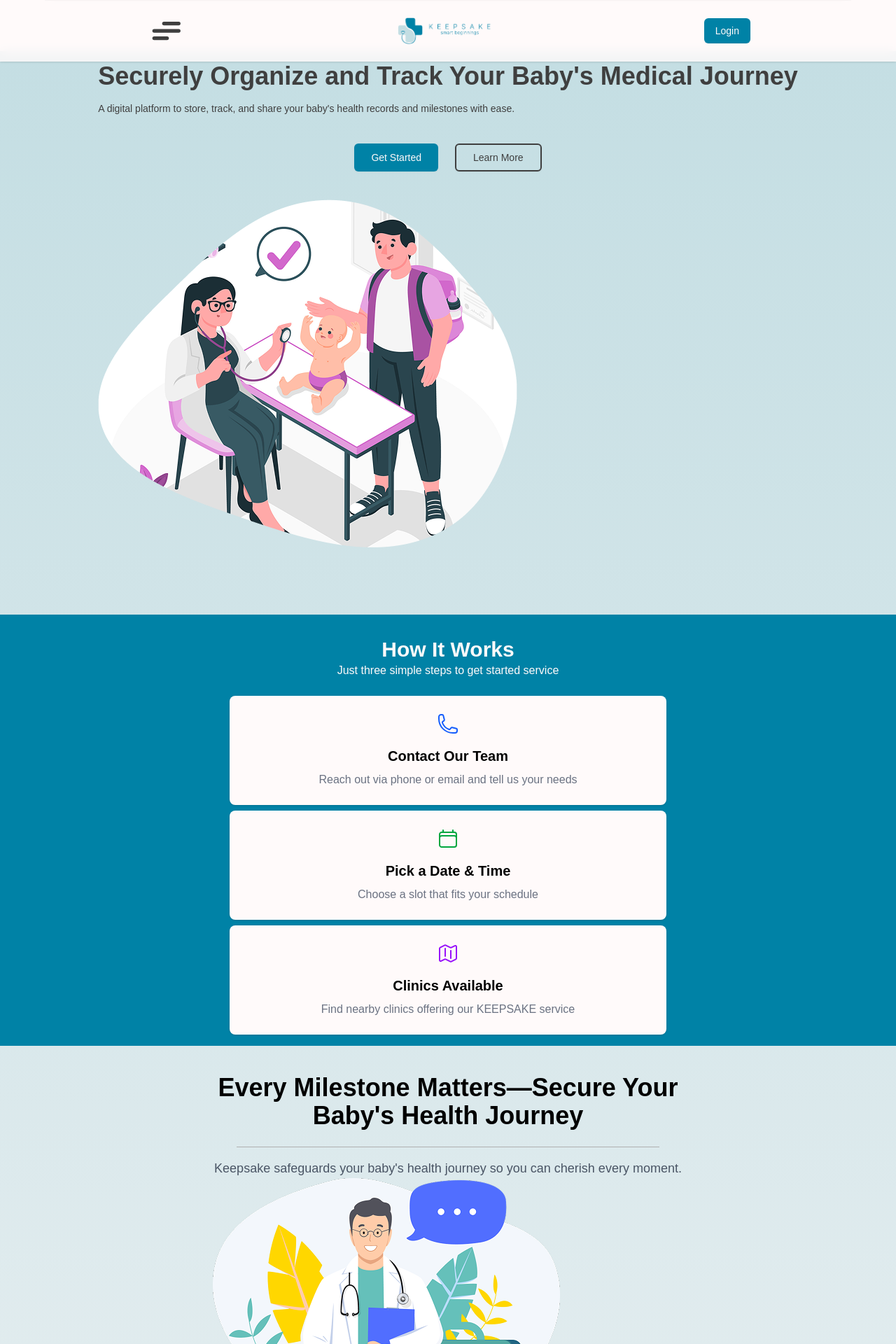
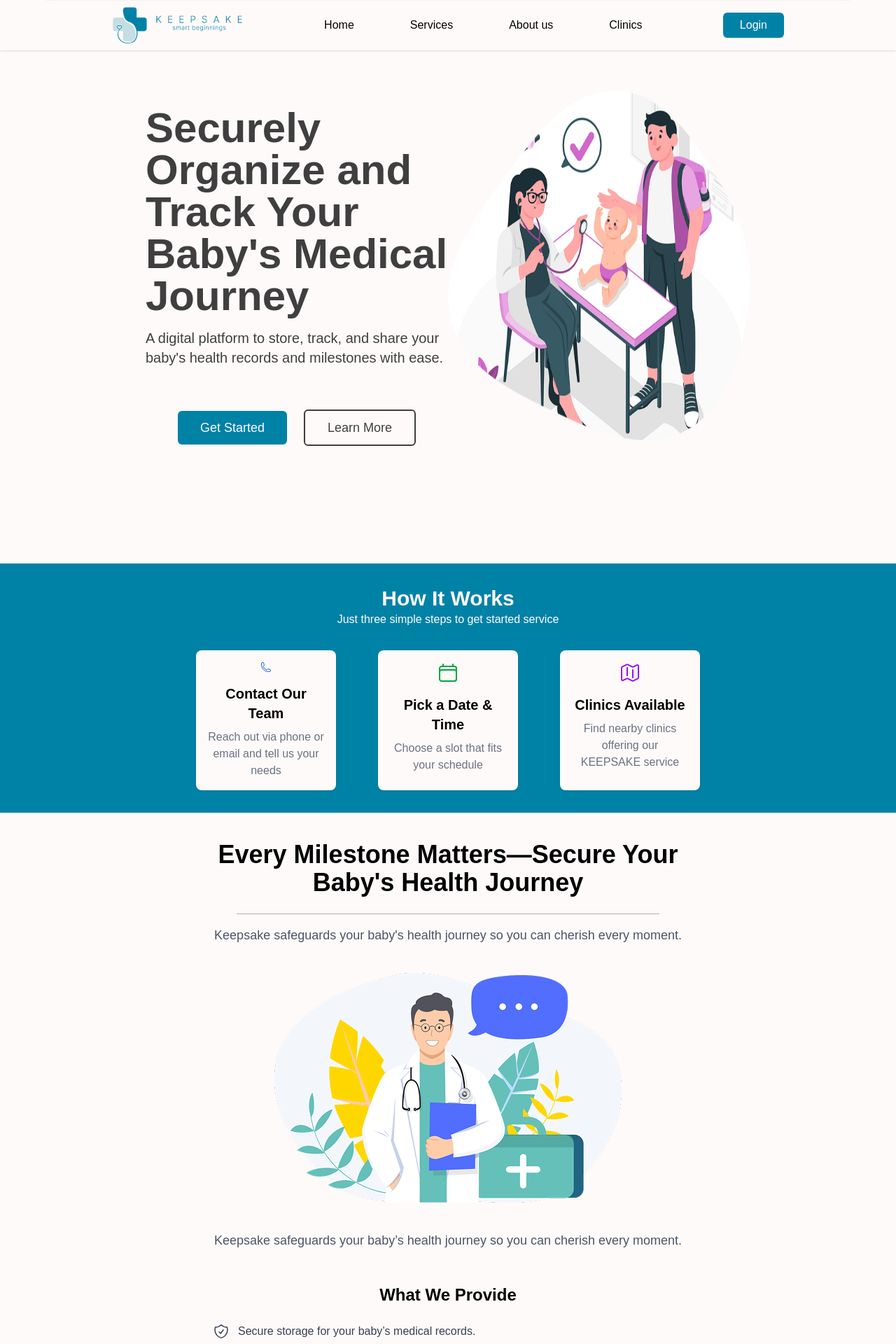
Before and after one commit to Znarfieeee/KEEPSAKE-CAPSTONE, a React (Vite) app in the folder client/: page / in a window 1280 px wide. Shown: the top 1920 px of the page at 70% size. Built offline with nearby package versions, Linux system fonts and the light colour scheme.

Commit message:
Finishing Landing Page

```diff
--- a/client/src/components/ui/Button.jsx
+++ b/client/src/components/ui/Button.jsx
@@ -5,7 +5,7 @@
 import { cn } from "../../util/utils"
 
 const buttonVariants = cva(
-    "inline-flex items-center justify-center gap-2 whitespace-nowrap rounded-md text-sm font-medium transition-all disabled:pointer-events-none disabled:opacity-50 [&_svg]:pointer-events-none [&_svg:not([class*='size-'])]:size-4 shrink-0 [&_svg]:shrink-0 outline-none focus-visible:border-ring focus-visible:ring-ring/50 focus-visible:ring-[3px] aria-invalid:ring-destructive/20 dark:aria-invalid:ring-destructive/40 aria-invalid:border-destructive",
+    "inline-flex items-center justify-center gap-2 whitespace-nowrap cursor-pointer rounded-md text-sm font-medium transition-all disabled:pointer-events-none disabled:opacity-50 [&_svg]:pointer-events-none [&_svg:not([class*='size-'])]:size-4 shrink-0 [&_svg]:shrink-0 outline-none focus-visible:border-ring focus-visible:ring-ring/50 focus-visible:ring-[3px] aria-invalid:ring-destructive/20 dark:aria-invalid:ring-destructive/40 aria-invalid:border-destructive",
     {
         variants: {
             variant: {
@@ -23,6 +23,7 @@
                 default: "h-9 px-4 py-2 has-[>svg]:px-3",
                 sm: "h-8 rounded-md gap-1.5 px-3 has-[>svg]:px-2.5",
                 lg: "h-10 rounded-md px-6 has-[>svg]:px-4",
+                xl: "h-14 rounded-lg px-8 has-[>svg]:px-8",
                 icon: "size-9",
             },
         },
--- a/client/src/pages/Landing_page.jsx
+++ b/client/src/pages/Landing_page.jsx
@@ -29,17 +29,17 @@
 
     const steps = [
         {
-            icon: <PhoneIcon className="h-8 w-8 text-blue-600" />,
+            icon: <PhoneIcon className="size-8  text-blue-600" />,
             title: "Contact Our Team",
             desc: "Reach out via phone or email and tell us your needs",
         },
         {
-            icon: <CalendarIcon className="h-8 w-8 text-green-600" />,
+            icon: <CalendarIcon className="size-8  text-green-600" />,
             title: "Pick a Date & Time",
             desc: "Choose a slot that fits your schedule",
         },
         {
-            icon: <MapIcon className="h-8 w-8 text-purple-600" />,
+            icon: <MapIcon className="size-8  text-purple-600" />,
             title: "Clinics Available",
             desc: "Find nearby clinics offering our KEEPSAKE service",
         },
@@ -97,23 +97,28 @@
         },
         {
             name: "Alima Pediatric Clinic",
-            address: "F. Ramos St, Cogon, Cebu City, 6000 Cebu",
-        },
-        {
-            name: "Alima Pediatric Clinic",
             address: "Urgello St, Cebu City, 6000 Cebu",
         },
     ]
 
     useEffect(() => {
+        const threshold = 50
         const handleScroll = () => {
             const currentY = window.scrollY
+            const scrollDiff = Math.abs(currentY - lastY)
+
             if (currentY < lastY) {
                 // scrolling up → show header
                 setShow(true)
             } else if (currentY > lastY) {
                 // scrolling down → hide header
+                if (
+                    currentY > 5 &&
+                    currentY > lastY &&
+                    scrollDiff > threshold
+                ) {
                     setShow(false)
+                }
             }
             setLastY(currentY)
         }
@@ -124,22 +129,46 @@
 
     return (
         <>
-            <div id="landing" className="bg-white font-inter">
+            <div id="landing" className="bg-white font-inter overflow-x-hidden">
                 <header
                     className={`
-                                fixed inset-x-0 z-50 bg-white/80 backdrop-blur-sm shadow
+                                fixed justify-center mx-auto inset-x-0 z-50 bg-white/80 backdrop-blur-sm shadow
                                 transition-transform duration-300 ease-in-out
                                 ${show ? "translate-y-0" : "-translate-y-full"}
                             `}>
-                    <div className="flex justify-between items-center p-4 max-w-4xl mx-auto">
-                        <Hamburger open={drawerOpen} toggle={toggleDrawer} />
+                    <div className="flex justify-between items-center p-2 w-full mx-auto md:px-16 lg:px-40">
+                        <div className="md:hidden">
+                            <Hamburger
+                                open={drawerOpen}
+                                toggle={toggleDrawer}
+                            />
+                        </div>
                         <img
                             src="/KEEPSAKE.png"
                             alt="KEEPSAKE Logo"
-                            className="h-10 w-auto"
+                            className="h-10 w-auto md:h-14"
                         />
+                        <nav className="flex flex-row items-center justify-center h-full gap-6  md:gap-8 md:text-md max-md:hidden lg:gap-20">
+                            <Link to="/" onClick={toggleDrawer}>
+                                Home
+                            </Link>
+                            <Link to="/services" onClick={toggleDrawer}>
+                                Services
+                            </Link>
+                            <Link to="/about" onClick={toggleDrawer}>
+                                About us
+                            </Link>
+                            <Link to="/clinics" onClick={toggleDrawer}>
+                                Clinics
+                            </Link>
+                        </nav>
+
                         <Link to="/login">
-                            <Button variant="default">Login</Button>
+                            <Button
+                                variant="default"
+                                className="px-4 py-2 text-base md:px-6 md:py-4 md:text-md">
+                                Login
+                            </Button>
                         </Link>
                     </div>
                     {/* Drawer */}
@@ -179,50 +208,57 @@
                 {/* Landing Section */}
                 <section
                     id="screen-container"
-                    className=" flex flex-col mt-18 items-center justify-around min-h-[60vh] bg-gradient-to-b from-[#c4dee3] to-[#fffafa]">
-                    <section className="screen-one p-4 text-black ">
-                        <h1 className="font-bold text-4xl top-down">
+                    className="flex flex-col mt-16 items-center -z-100 lg:px-40">
+                    <section className="screen-one p-8 md:p-12 text-black grid md:grid-cols-2">
+                        <div>
+                            <h1 className="font-bold text-4xl top-down md:text-6xl md:pt-10">
                                 Securely Organize and Track Your Baby's Medical
                                 Journey
                             </h1>
-                        <p className="font-100 text-sm mt-4 left-to-right">
-                            A digital platform to store, track, and share your
-                            baby's health records and milestones with ease.
+                            <p className="font-100 text-sm mt-4 left-to-right md:text-xl">
+                                A digital platform to store, track, and share
+                                your baby's health records and milestones with
+                                ease.
                             </p>
                             <div
                                 id="buttons"
-                            className="flex justify-center my-10 gap-6 z-10 rise-up">
-                            <Button variant="default" size="lg">
+                                className="flex justify-center items-center my-10 gap-6 z-10 rise-up md:mt-15">
+                                <Button
+                                    variant="default"
+                                    className="px-6 py-4 text-base lg:px-8 lg:py-6 lg:text-lg">
                                     Get Started
                                 </Button>
-                            <Button variant="outline" size="lg">
+                                <Button
+                                    variant="outline"
+                                    className="px-6 py-4 text-base lg:px-8 lg:py-6 lg:text-lg">
                                     Learn More
                                 </Button>
+                            </div>
                         </div>
                         <img
                             src={hero1}
                             alt="Hero 1"
-                            className="mt-4 right-to-left"
+                            className="mt-4 right-to-left mx-auto -z-px md:h-125 md:w-auto"
                         />
                     </section>
 
                     {/* How it Works */}
                     <section
                         id="separator-one"
-                        className="w-screen bg-primary p-4 mt-20">
+                        className="w-screen bg-primary p-8 mt-20 grid">
                         <div className="max-w-3xl mx-auto text-center">
-                            <h2 className="text-3xl font-bold text-white pt-4">
+                            <h2 className="text-3xl font-bold text-white">
                                 How It Works
                             </h2>
                             <p className="text-white">
                                 Just three simple steps to get started service
                             </p>
                         </div>
-                        <div className="mt-6 max-w-2xl mx-auto px-6 flex flex-col gap-2">
+                        <div className="flex flex-col justify-center items-center gap-4 mt-8 px-6 md:flex-row md:gap-6 lg:mx-50 lg:gap-15">
                             {steps.map((step, idx) => (
                                 <div
                                     key={idx}
-                                    className="flex flex-col items-center text-center p-6 bg-white rounded-lg shadow">
+                                    className="flex flex-col w-80 h-40 items-center text-center p-4 bg-white rounded-lg shadow md:w-[200px] md:h-60 lg:h-50">
                                     {step.icon}
                                     <h3 className="mt-4 text-xl font-semibold">
                                         {step.title}
@@ -248,21 +284,21 @@
                                 so you can cherish every moment.
                             </p>
                         </div>
-                        <img src={hero2} />
+                        <img src={hero2} className="my-10 mx-auto grow" />
                         <p className="text-lg text-gray-600 mt-4 text-center">
                             Keepsake safeguards your baby’s health journey so
                             you can cherish every moment.
                         </p>
-                        <div className="mt-8 text-left space-y-2">
+                        <div className="mt-12 text-left space-y-2">
                             <h2 className="text-2xl font-semibold text-center">
                                 What We Provide
                             </h2>
-                            <ul className="space-y-4 items-center">
+                            <ul className="space-y-6 mt-6 items-center">
                                 {whatWeProvide.map((whatWeProvide, idx) => (
                                     <li
                                         key={idx}
                                         className="flex items-start gap-3 text-gray-700">
-                                        <ShieldCheckIcon className="w-6 h-6 flex-shrink-0" />
+                                        <ShieldCheckIcon className="size-6 flex-shrink-0" />
                                         <span>{whatWeProvide}</span>
                                     </li>
                                 ))}
@@ -270,18 +306,22 @@
                         </div>
                     </section>
                     {/* What makes us more special  */}
-                    <section className="screen-three w-screen p-4">
-                        <header>
-                            <h1 className="font-semibold text-3xl mb-4 mt-8">
+                    <section className="screen-three w-screen mt-10">
+                        <div className="lg:mx-40">
+                            <header className="mx-10">
+                                <h1 className="font-semibold text-3xl mb-6">
                                     What Makes Us More Special
                                 </h1>
                                 <hr />
                                 <h1 className="font-bold text-2xl mt-2">
                                     KEY
-                                <span className="text-primary"> FEATURES</span>
+                                    <span className="text-primary">
+                                        {" "}
+                                        FEATURES
+                                    </span>
                                 </h1>
                             </header>
-                        <div className="mt-6 max-w-2xl mx-auto px-6 grid grid-cols-2 gap-4">
+                            <div className="mt-6 max-w-2xl mx-auto px-6 grid grid-cols-2 md:grid-cols-3 gap-4 ">
                                 {feature.map((feature, idx) => (
                                     <div
                                         key={idx}
@@ -296,19 +336,28 @@
                                     </div>
                                 ))}
                             </div>
+                        </div>
                     </section>
                     {/* Footer Section */}
                     <section className="footer w-screen flex flex-col text-black bg-gradient-to-t from-[#c4dee3] to-[#fffafa] p-6 mt-6 ">
-                        <div id="box1" className="p-4 ">
-                            <p className="text-justify text-md">
-                                KEEPSAKE is dedicated to simplifying baby health
+                        <div
+                            id="container"
+                            className="grid md:grid-cols-2 lg:grid-cols-4">
+                            <div id="box1" className="my-6">
+                                <h1 className="text-center text-2xl font-bold">
+                                    KEEPSAKE
+                                </h1>
+                                <p className="text-justify text-md px-4 mt-2">
+                                    <strong>KEEPSAKE </strong>
+                                    is dedicated to simplifying baby health
                                     record management. Since 2025, we've been
-                                providing parents and healthcare providers with
-                                a secure, user-friendly platform to easily
-                                track, store, and share medical milestones
+                                    providing parents and healthcare providers
+                                    with a secure, user-friendly platform to
+                                    easily track, store, and share medical
+                                    milestones.
                                 </p>
                             </div>
-                        <hr />
+                            <hr className="md:hidden" />
                             <div id="box2" className="my-6">
                                 <h1 className="text-center text-2xl font-bold">
                                     Clinics
@@ -318,7 +367,7 @@
                                         <div
                                             key={idx}
                                             className="flex flex-col text-start">
-                                        <h3 className="mt-2 text-lg font-semibold">
+                                            <h3 className="mt-2 text-md font-semibold">
                                                 {clinic.name}
                                             </h3>
                                             <p className=" text-sm">
@@ -333,16 +382,14 @@
                                     </Link>
                                 </div>
                             </div>
-                        <hr />
-                        <div
-                            id="box3"
-                            className="mt-2 max-w-2xl mx-auto p-6 gap-4">
+                            <hr className="md:hidden" />
+                            <div id="box3" className="mx-auto my-6">
                                 <h1 className="text-center text-2xl font-bold">
                                     Connect with us
                                 </h1>
                                 <div
                                     id="link"
-                                className="grid grid-cols-2 gap-20 mx-auto pt-4">
+                                    className="grid grid-cols-2 gap-20 mx-auto pt-4 text-center lg:text-start">
                                     <div className="left-side flex flex-col gap-2">
                                         <Link
                                             to="/"
@@ -379,19 +426,21 @@
                                     </div>
                                 </div>
                             </div>
-                        <hr />
-                        <div id="box4" className="mt-2 max-w-2xl mx-auto p-6">
-                            <h1 className="text-start text-xl font-bold">
-                                Email us
-                            </h1>
+                            <hr className="md:hidden" />
+                            <div
+                                id="box4"
+                                className="my-6 mx-auto text-center md:text-start lg:text-start">
+                                <h1 className="text-xl font-bold">Email us</h1>
                                 <p className="text-sm">support@keepsake.com</p>
 
-                            <h1 className="text-start text-xl font-bold mt-8">
+                                <h1 className="text-xl font-bold mt-8">
                                     Address
                                 </h1>
                                 <p className="text-sm">
-                                123 Fatima St., Bulacao, Cebu City, 6000 Cebu
+                                    123 Fatima St., Bulacao, Cebu City, 6000
+                                    Cebu
                                 </p>
+                            </div>
                         </div>
                     </section>
                     <footer className="bg-primary w-screen text-center p-2 text-white font-semibold">
```
Lines whose indentation alone changed are shown as unchanged.
